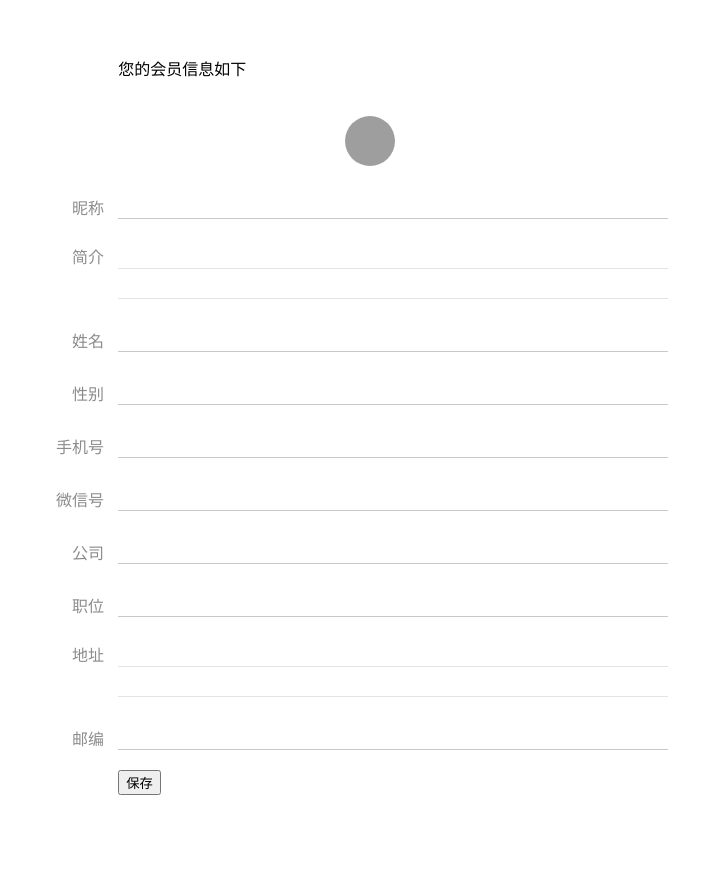
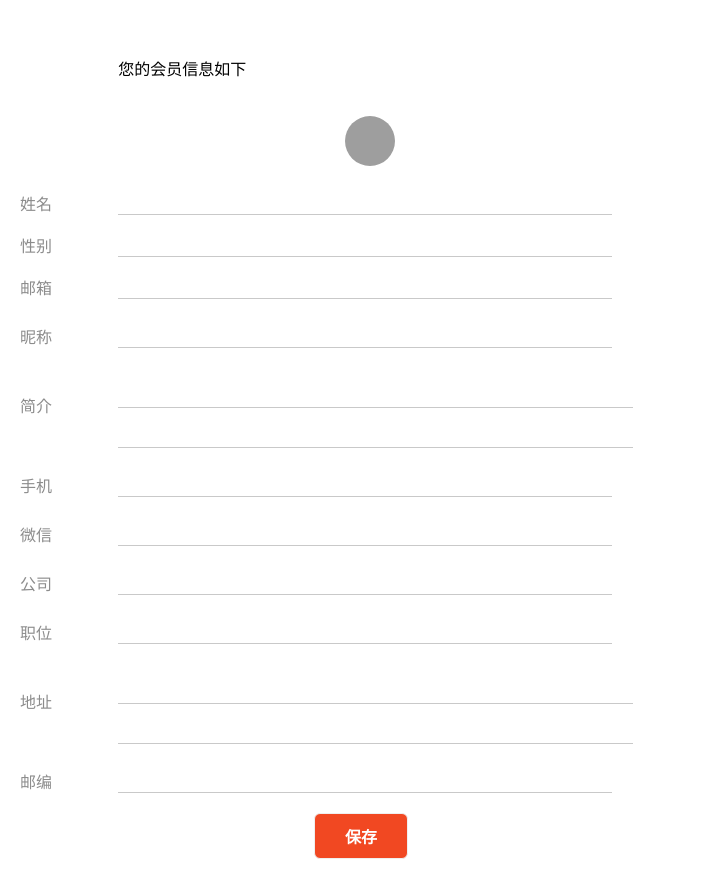
Before and after one commit to icebolt/christmas, a PHP site: template application/views/user/info.twig in a window 1280 px wide. Shown: the whole page, without its empty margins (0-711 px from the left). Before the commit the page ends 795 px from the top, so only its background shows below. Run offline with PHP 8.4, Linux system fonts and the light colour scheme; the template is opened without the code that fills it: most values are stand-ins (such as "Sample title", 1, 10 or a date in 2020); some libraries are stand-ins or nearby versions; grey boxes are pictures that could not be loaded.

```diff
--- a/application/views/user/info.twig
+++ b/application/views/user/info.twig
@@ -25,6 +25,10 @@ body {
 	margin-top: 20px;
 }
 
+.line:nth-of-type(4),.line:nth-of-type(5) {
+	margin-top: 13px;
+}
+
 label {
 	color: #8c8c8c;
 	vertical-align: top;
@@ -32,7 +36,7 @@ label {
 	padding-right: 10px;
 	padding-top: 5px;
 	display: inline-block;
-	text-align: right;
+	text-align: left;
 }
 
 label.bottom{
@@ -48,13 +52,21 @@ label.bottom{
 }
 
 .btn{
-
+	color: #fff;
+	font-size: 16px;
+	font-weight:bolder;
+	background-color: #f14822;
+	border: 1px solid #efefef;
+	padding: 10px 30px;
+	border-radius : 6px;
+	cursor:pointer;
+	margin-left: 42%;
 }
 
 .text {
-	width: 78%;
+	width: 70%;
 	border: 0 none;
-	line-height: 30px;
+	line-height: 20px;
 	border-bottom: 1px solid #C9C9C9;
 	outline: none;
 	font-size: 13px;
@@ -65,15 +77,15 @@ label.bottom{
 
 .textarea {
 	font-size: 13px;
-	width: 78%;
+	width: 73%;
 	vertical-align: middle;
 	border: 0 none;
 	overflow: hidden;
 	resize: none;
-	line-height: 28px;
-	background: -webkit-linear-gradient(top, transparent 29px, #C9C9C9 30px);
-	background: linear-gradient(top, transparent 29px, #C9C9C9 30px);
-	background-size: 100% 30px;
+	line-height: 38px;
+	background: -webkit-linear-gradient(top, transparent 39px, #C9C9C9 30px);
+	background: linear-gradient(top, transparent 39px, #C9C9C9 30px);
+	background-size: 100% 40px;
 	outline: none;
 	-webkit-appearance: none;
 	-webkit-tap-highlight-color: rgba(255,255,255,0);
@@ -93,15 +105,7 @@ label.bottom{
         <p style="display:inline-block;">您的会员信息如下</p>
     </div>
 	<div class="line">
-        <img class="photo" src="{{user.avatar|default('https://assets.servedby-buysellads.com/p/manage/asset/id/16148')}}">
-    </div>
-	<div class="line">
-        <label class="bottom">昵称</label>
-        <input type="text" name="nickname" value="{{user.nickname}}" class="text">
-    </div>
-	<div class="line">
-        <label>简介</label>
-        <textarea name="desc" cols="30" rows="2" class="textarea">{{user.desc}}</textarea>
+        <img class="photo" src="{{user.avatar|default('http://s1.cdn.bbwc.cn/avatar/user_default.png')}}">
     </div>
 	<div class="line">
         <label class="bottom">姓名</label>
@@ -111,12 +115,26 @@ label.bottom{
         <label class="bottom">性别</label>
         <input type="text" name="sex" value="{{user.sex}}" class="text">
     </div>
+	{%if  user.uid == 0%}
 	<div class="line">
-        <label class="bottom">手机号</label>
+        <label class="bottom">邮箱</label>
+        <input type="text" name="email" value="{{user.email}}" class="text">
+    </div>
+	{%endif%}
+	<div class="line">
+        <label class="bottom">昵称</label>
+        <input type="text" name="nickname" value="{{user.nickname}}" class="text">
+    </div>
+	<div class="line">
+        <label style="margin-top:20px;">简介</label>
+        <textarea name="desc" cols="30" rows="2" class="textarea">{{user.desc}}</textarea>
+    </div>
+	<div class="line">
+        <label class="bottom">手机</label>
         <input type="text" name="mobile" value="{{user.mobile}}" class="text">
     </div>
 	<div class="line">
-        <label class="bottom">微信号</label>
+        <label class="bottom">微信</label>
         <input type="text" name="wachart" value="{{user.wachart}}" class="text">
     </div>
 	<div class="line">
@@ -129,7 +147,7 @@ label.bottom{
     </div>
 
 	<div class="line">
-        <label>地址</label>
+        <label style="margin-top:20px;">地址</label>
         <textarea name="address" cols="30" rows="2" class="textarea">{{user.address}}</textarea>
     </div>
 
@@ -138,7 +156,6 @@ label.bottom{
         <input type="text" name="postcode" value="{{user.postcode}}" class="text">
     </div>
 	<div class="line">
-        <label class="bottom"> </label>
         <input type="submit" class="btn"  value="保存"/>
     </div>
 	</form>
```
Also changed, not shown: application/controllers/Userinfo.php (+10 -4 lines), application/modules/Admin/controllers/Active.php (added, +33 -0 lines), application/modules/Admin/controllers/Base.php (added, +100 -0 lines), application/views/user/error.twig (added, +34 -0 lines), application/views/user/success.twig (added, +34 -0 lines).
